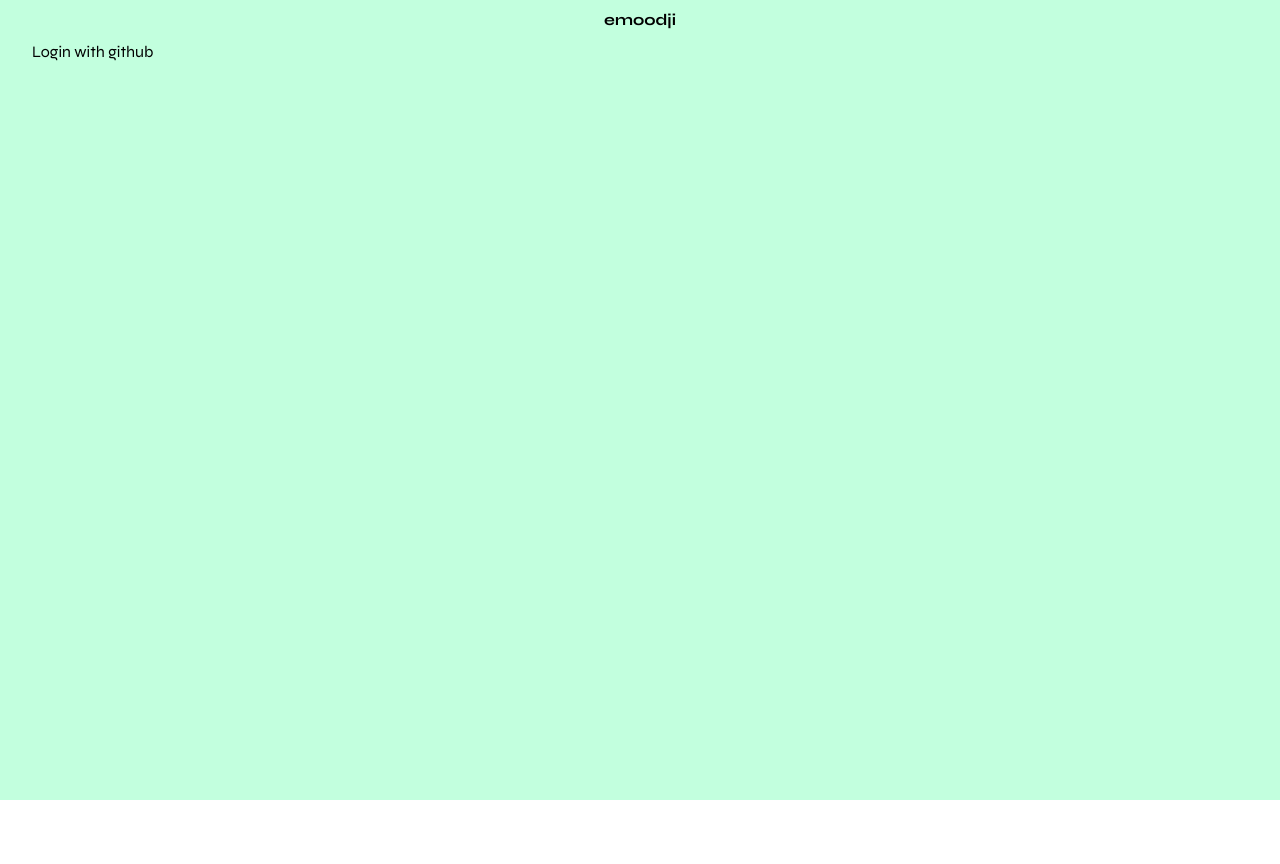
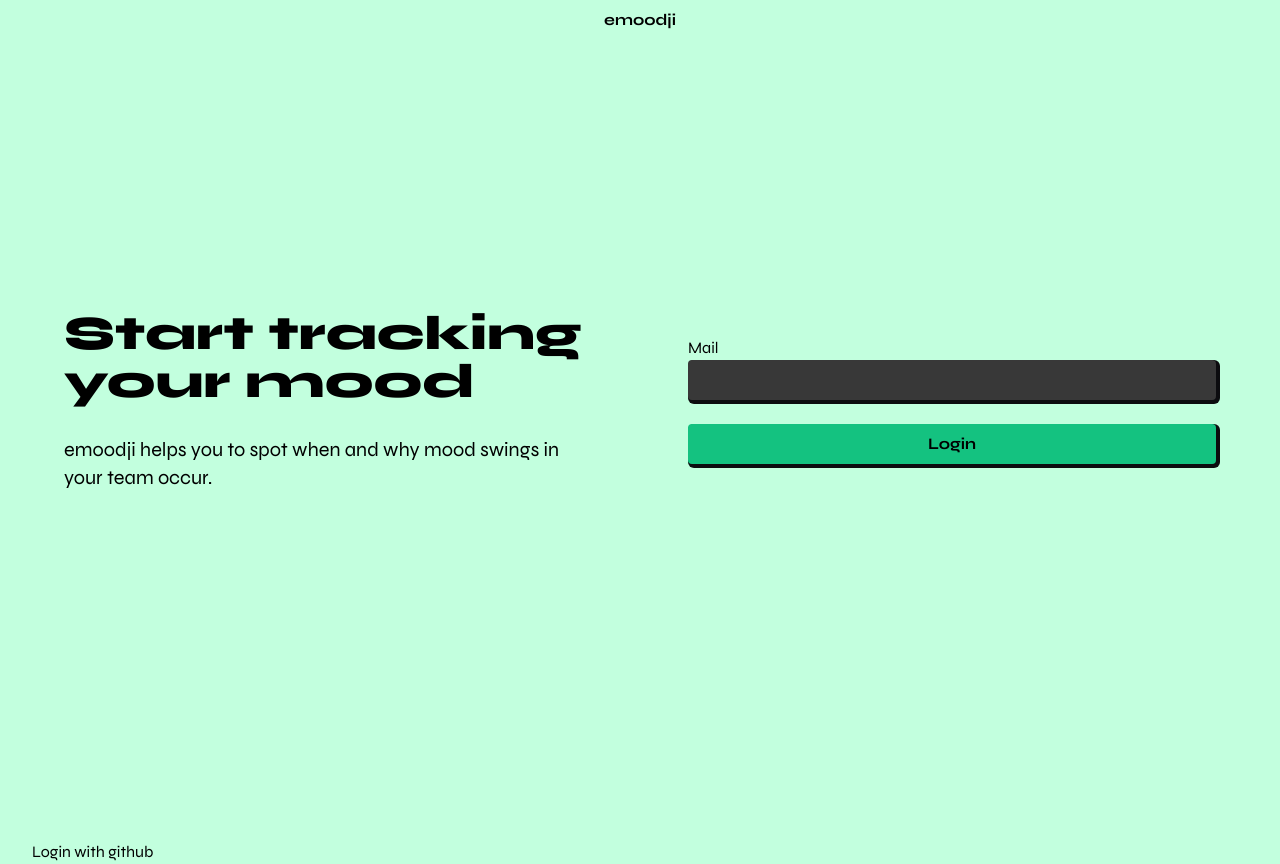
Before and after one commit to justpeterpan/emoodji, a Nuxt app: page /login in a window 1280 px wide. Before the commit the page ends 800 px from the top, so only its background shows below. Built offline with nearby package versions, Linux system fonts and the light colour scheme; no server answers.

Commit message:
feat: add login

```diff
--- a/components/Base/BaseHeadline.vue
+++ b/components/Base/BaseHeadline.vue
@@ -1,15 +1,3 @@
-<template>
-  <component
-    :is="headlineType"
-    class="font-extrabold mb-8"
-    :class="{
-      'text-5xl': headlineType === 'h1' && isHuge,
-      'text-3xl': headlineType === 'h2'
-    }"
-    >{{ text }}
-  </component>
-</template>
-
 <script setup lang="ts">
 withDefaults(
   defineProps<{
@@ -22,3 +10,15 @@ withDefaults(
   }
 )
 </script>
+
+<template>
+  <component
+    :is="headlineType"
+    class="font-extrabold mb-8"
+    :class="{
+      'text-5xl': headlineType === 'h1' && isHuge,
+      'text-3xl': headlineType === 'h2'
+    }"
+    >{{ text }}
+  </component>
+</template>
--- a/components/Base/BaseInput.vue
+++ b/components/Base/BaseInput.vue
@@ -1,7 +1,3 @@
-<template>
-  <input class="mb-2 block bg-gray text-white rounded shadow-brutal-sm w-full p-2" :value="modelValue" :type="type" @input="updateValue" />
-</template>
-
 <script setup lang="ts">
 defineProps<{
   modelValue: string
@@ -14,3 +10,7 @@ const updateValue = (event: any) => {
   emit('update:modelValue', event.target.value)
 }
 </script>
+
+<template>
+  <input class="mb-2 block bg-gray text-white rounded shadow-brutal-sm w-full p-2" :value="modelValue" :type="type" @input="updateValue" />
+</template>
--- a/pages/login.vue
+++ b/pages/login.vue
@@ -1,9 +1,16 @@
 <script setup lang="ts">
   const user = useSupabaseUser()
-  const supabase = useSupabaseClient()
+  const { auth } = useSupabaseClient()
+  const mail = ref('')
+  const requestedLogin = ref(false)
 
-  async function login () {
-    const { error } = await supabase.auth.signInWithOAuth({ provider: 'github' })
+  function loginViaMail() {
+  auth.signInWithOtp({ email: mail.value })
+  requestedLogin.value = true
+}
+
+  async function loginViaGithub () {
+    const { error } = await auth.signInWithOAuth({ provider: 'github' })
 
     if (error) {
       console.log('Error logging in', error)
@@ -19,7 +26,32 @@
 </script>
 
 <template>
+    <section v-if="!requestedLogin" class="min-h-screen flex items-center justify-center">
+    <div class="container max-w-6xl">
+      <div class="md:grid md:grid-cols-2 md:gap-24">
+        <div class="mb-16 md:mb-0">
+          <BaseHeadline headline-type="h1" is-huge text="Start tracking your mood" />
+          <p class="text-xl">emoodji helps you to spot when and why mood swings in your team occur.</p>
+        </div>
+        <div class="md:flex md:flex-col md:justify-center">
+          <div class="mb-4">
+            <label class="block" for="">Mail</label>
+            <BaseInput v-model="mail" type="email" />
+          </div>
+          <div>
+            <BaseButton text="Login" @click="loginViaMail()" />
+          </div>
+        </div>
+      </div>
+    </div>
+  </section>
+  <section v-else class="min-h-screen flex items-center justify-center">
+    <div class="text-center">
+      <BaseHeadline headline-type="h2" text="It's magic!" />
+      <p class="text-center">We sent you a magic link to log in to emoodji. Just check your mails.</p>
+    </div>
+  </section>
   <div class="pt-10">
-    <button @click="login">Login with github</button>
+    <button @click="loginViaGithub">Login with github</button>
   </div>
 </template>
```
